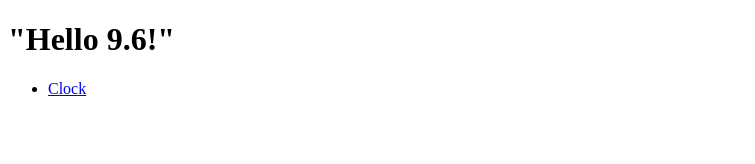
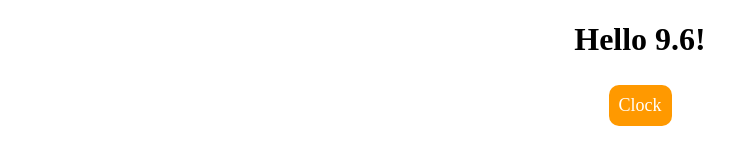
Before and after one commit to JoanavelPascual7/Warmup-10-30-23, a plain HTML site: page index.html in a window 1280 px wide. Shown: the whole page, without its empty margins (0-755 px from the left). Drawn offline with Linux system fonts and the light colour scheme.

Commit message:
some styling updates

```diff
--- a/index.html
+++ b/index.html
@@ -4,11 +4,11 @@
     <meta charset="UTF-8">
     <meta name="viewport" content="width=device-width, initial-scale=1.0">
     <title>10/30 Warmup</title>
-    <link rel ="stylesheet" href="style.css">
+    <link rel="stylesheet" href="style.css">
 </head>
 <body>
-    <h1>"Hello 9.6!"</h1>
-    <ul>
+    <h1>Hello 9.6!</h1>
+    <ul class="li-container">
         <li><a href="clock.html">Clock</a></li>
     </ul>
 </body>
--- a/style.css
+++ b/style.css
@@ -0,0 +1,35 @@
+body {
+    text-align: center;
+}
+
+ul {
+    list-style-type: none;
+    padding: 0;
+    margin: 0;
+}
+
+.li-container {
+    text-align: center;
+}
+
+li {
+    background-color: #ff9900;
+    color: white;
+    padding: 10px;
+    margin: 5px 0;
+    border-radius: 10px;
+    text-align: center;
+    font-size: 18px;
+    width: min-content;
+    display: inline-block; /* Add this property */
+}
+
+li a {
+    text-decoration: none;
+    color: white;
+}
+
+li a:hover {
+    text-decoration: underline;
+    color: blue;
+}
```
